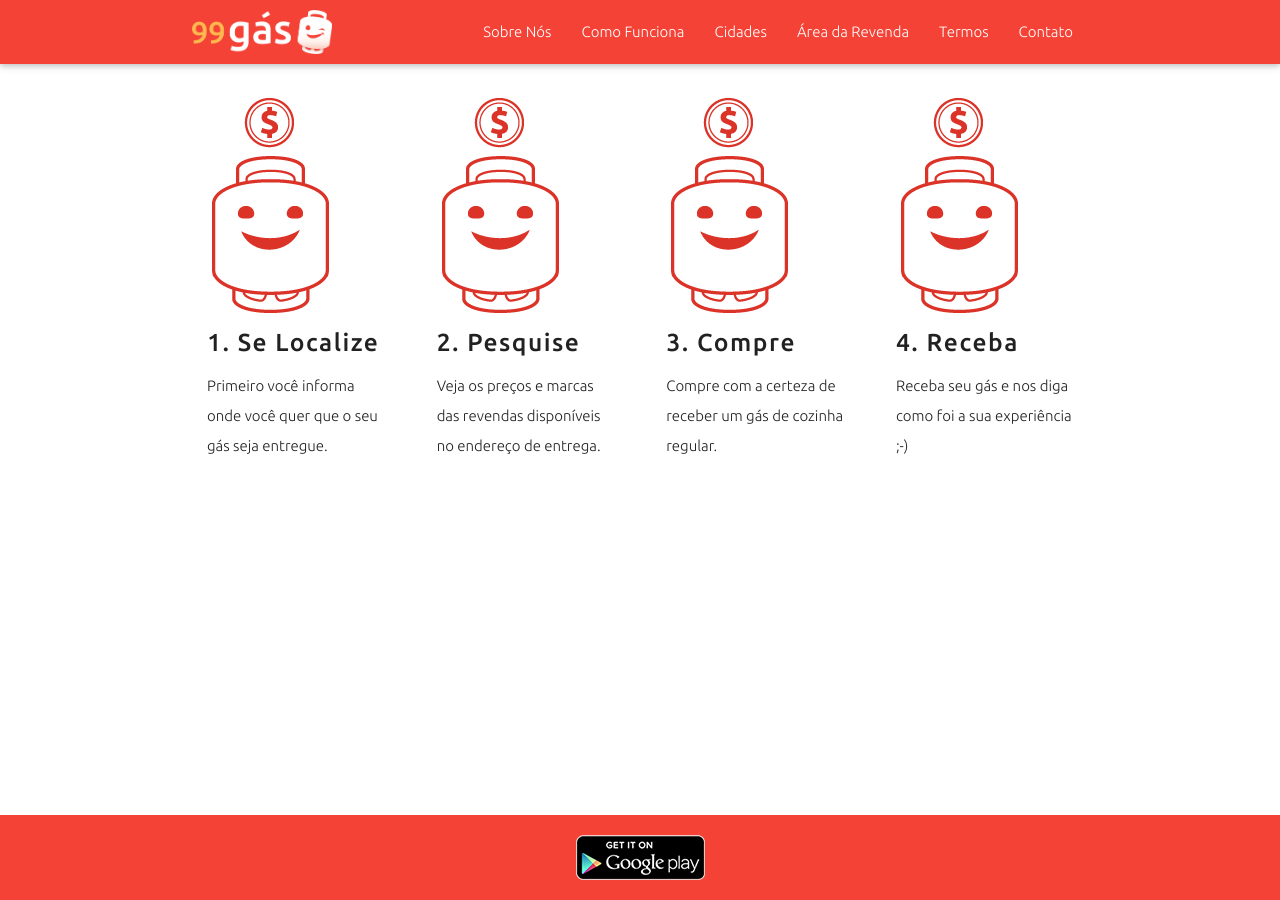
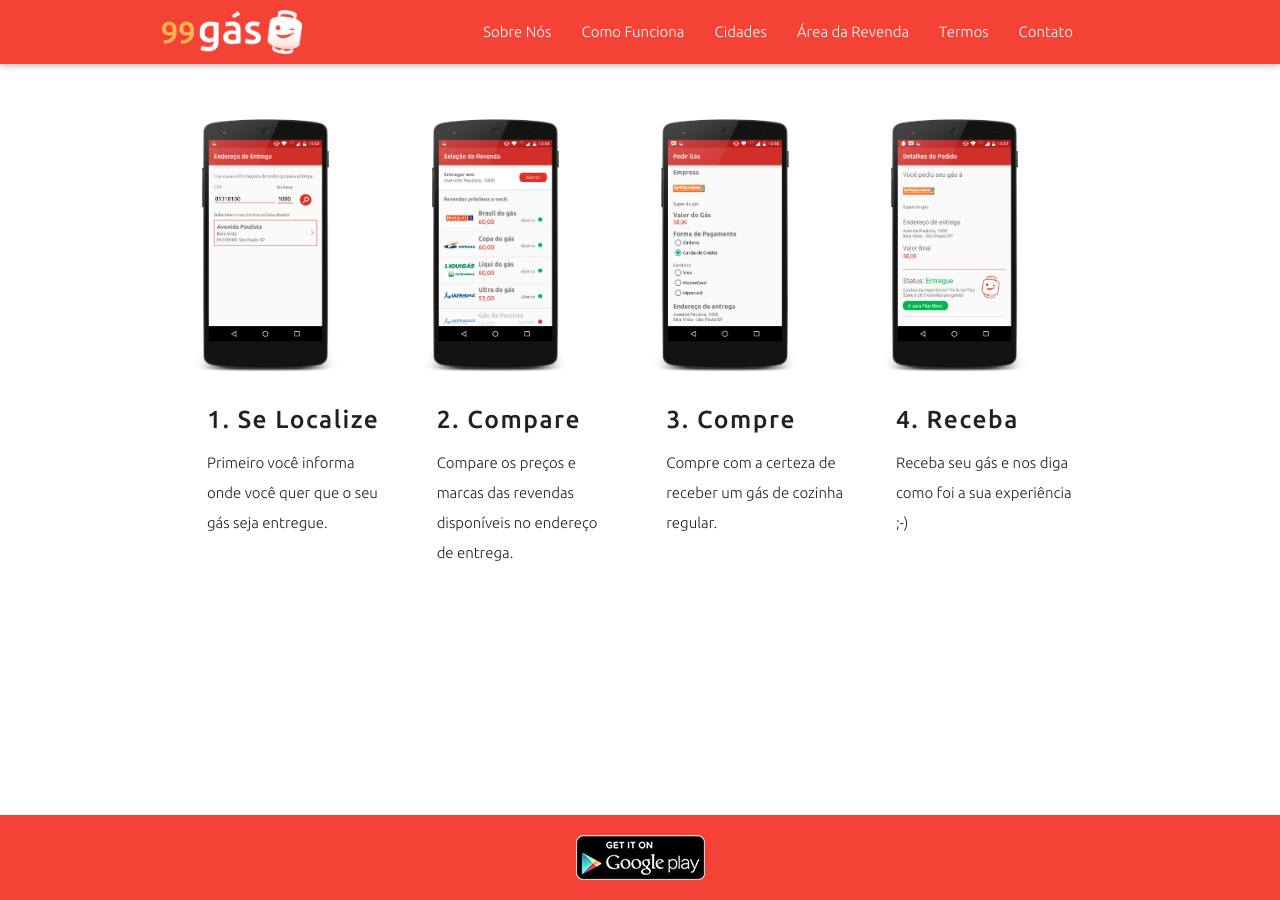
Before and after one commit to lmaranhao/99gas_website, a Jekyll site: the page built from como.html, in a window 1280 px wide. Built offline with Jekyll 4.4.1, drawn with Linux system fonts in a browser that asks for light colours; nearby versions of some CDN libraries.

Commit message:
adding screens to the como funciona screen

```diff
--- a/como.html
+++ b/como.html
@@ -12,7 +12,7 @@ title: 99gás - Como Funciona
         <div class="col s12 m3">
           <div class="icon-block">
               <div class="">
-                  <a href="/" class="brand-logo"><img src="icone-economia-f-branco.png" alt="Economia"></a>
+                  <a href="/" class="brand-logo"><img src="tela_selocalize.png" alt="Se Localize"></a>
               </div>
               <h5 class="">1. Se Localize</h5>
               <p class="light">Primeiro você informa onde você quer que o seu gás seja entregue.</p>
@@ -22,17 +22,17 @@ title: 99gás - Como Funciona
         <div class="col s12 m3">
           <div class="icon-block">
               <div class="">
-                  <a href="/" class="brand-logo"><img src="icone-economia-f-branco.png" alt="Economia"></a>
+                  <a href="/" class="brand-logo"><img src="tela_compare.png" alt="Compare"></a>
               </div>
-              <h5 class="">2. Pesquise</h5>
-              <p class="light">Veja os preços e marcas das revendas disponíveis no endereço de entrega.</p>
+              <h5 class="">2. Compare</h5>
+              <p class="light">Compare os preços e marcas das revendas disponíveis no endereço de entrega.</p>
           </div>
         </div>
 
         <div class="col s12 m3">
           <div class="icon-block">
               <div class="">
-                  <a href="/" class="brand-logo"><img src="icone-economia-f-branco.png" alt="Economia"></a>
+                  <a href="/" class="brand-logo"><img src="tela_compre.png" alt="Compre"></a>
               </div>
               <h5 class="">3. Compre</h5>
               <p class="light">Compre com a certeza de receber um gás de cozinha regular.</p>
@@ -42,7 +42,7 @@ title: 99gás - Como Funciona
         <div class="col s12 m3">
           <div class="icon-block">
               <div class="">
-                  <a href="/" class="brand-logo"><img src="icone-economia-f-branco.png" alt="Economia"></a>
+                  <a href="/" class="brand-logo"><img src="tela_receba.png" alt="Receba"></a>
               </div>
               <h5 class="">4. Receba</h5>
               <p class="light">Receba seu gás e nos diga como foi a sua experiência ;-)</p>
--- a/css/style.css
+++ b/css/style.css
@@ -29,6 +29,10 @@ a:hover {
     height: 45px;
 }
 
+a.brand-logo img {
+    height: 300px;
+    margin-left: -30px;
+}
 
 .font-weight-light {
     font-weight: 300 !important;
```
Also changed, not shown: tela_compare.png (added), tela_compre.png (added), tela_receba.png (added), tela_selocalize.png (added).
